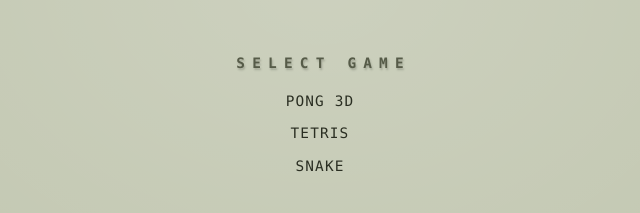
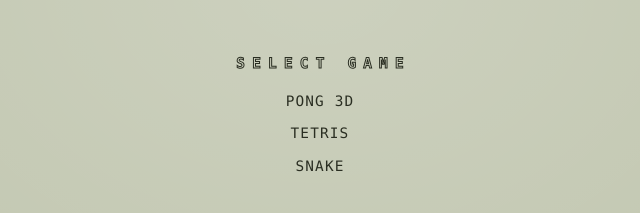
Before and after one commit to HATEWORTH/arcade, a plain HTML site: page index.html in a window 1280 px wide. Shown: the part 353-566 px from the top of the page, 320-960 px from the left. Drawn offline with Linux system fonts and the light colour scheme.

Commit message:
Render the select label as heavy outlined text
Co-Authored-By: Claude Fable 5 <noreply@anthropic.com>

```diff
--- a/index.html
+++ b/index.html
@@ -320,12 +320,15 @@
   .menulabel {
     margin: 0;
     font-family: Consolas, "Courier New", monospace;
-    font-weight: 700;
+    font-weight: 900;
     font-size: .9rem;
     letter-spacing: .5em;
     padding-left: .5em;
-    color: #565b48;
-    text-shadow: 1px 2px 2px rgba(42, 46, 34, .25);
+    /* hollow label: heavy glyphs drawn as outline only */
+    color: transparent;
+    -webkit-text-stroke: 1px #2a2e22;
+    text-stroke: 1px #2a2e22;
+    text-shadow: none;
   }
   /* Game & Watch style demo rally: dark segments snapping between
      fixed positions, same ink and floating shadow as the text */
```
